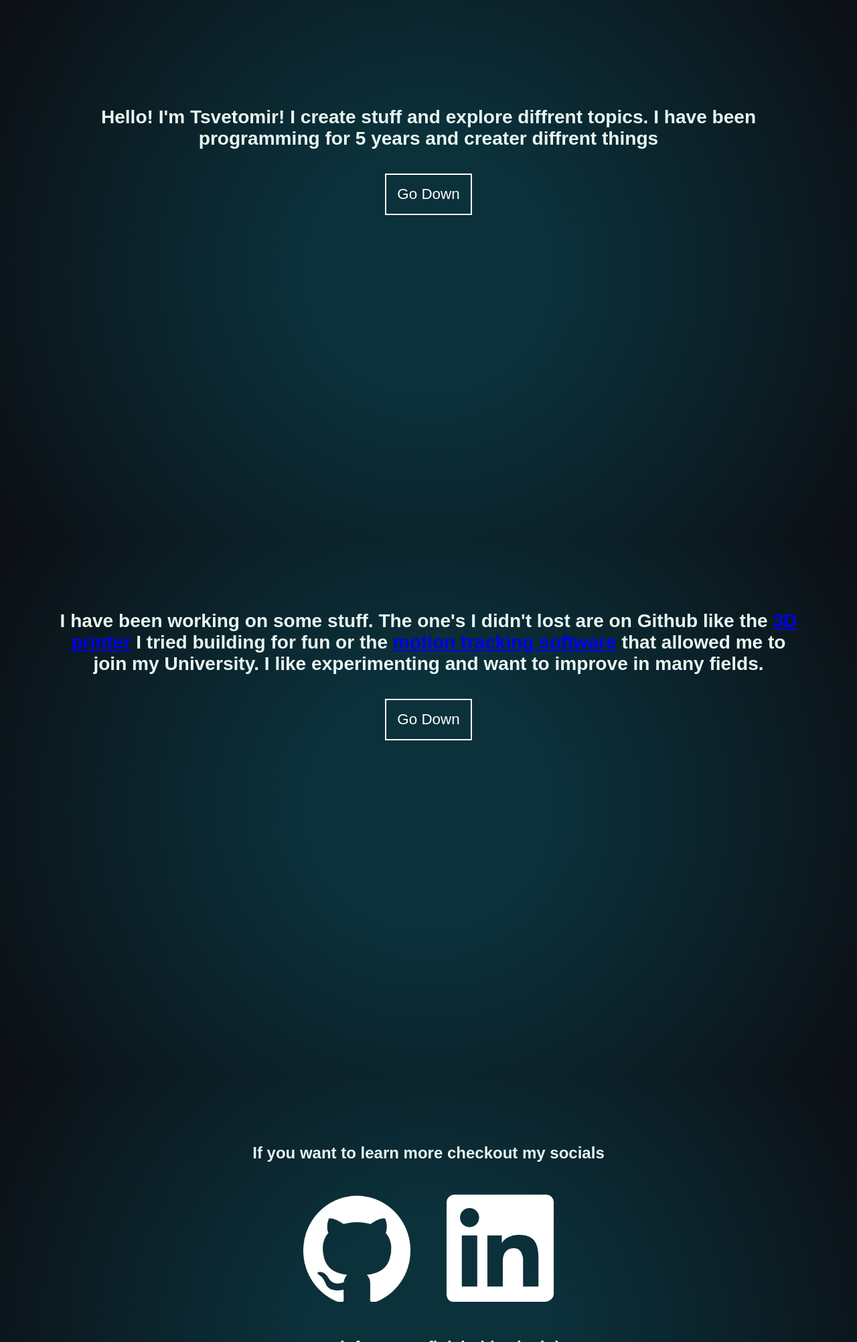
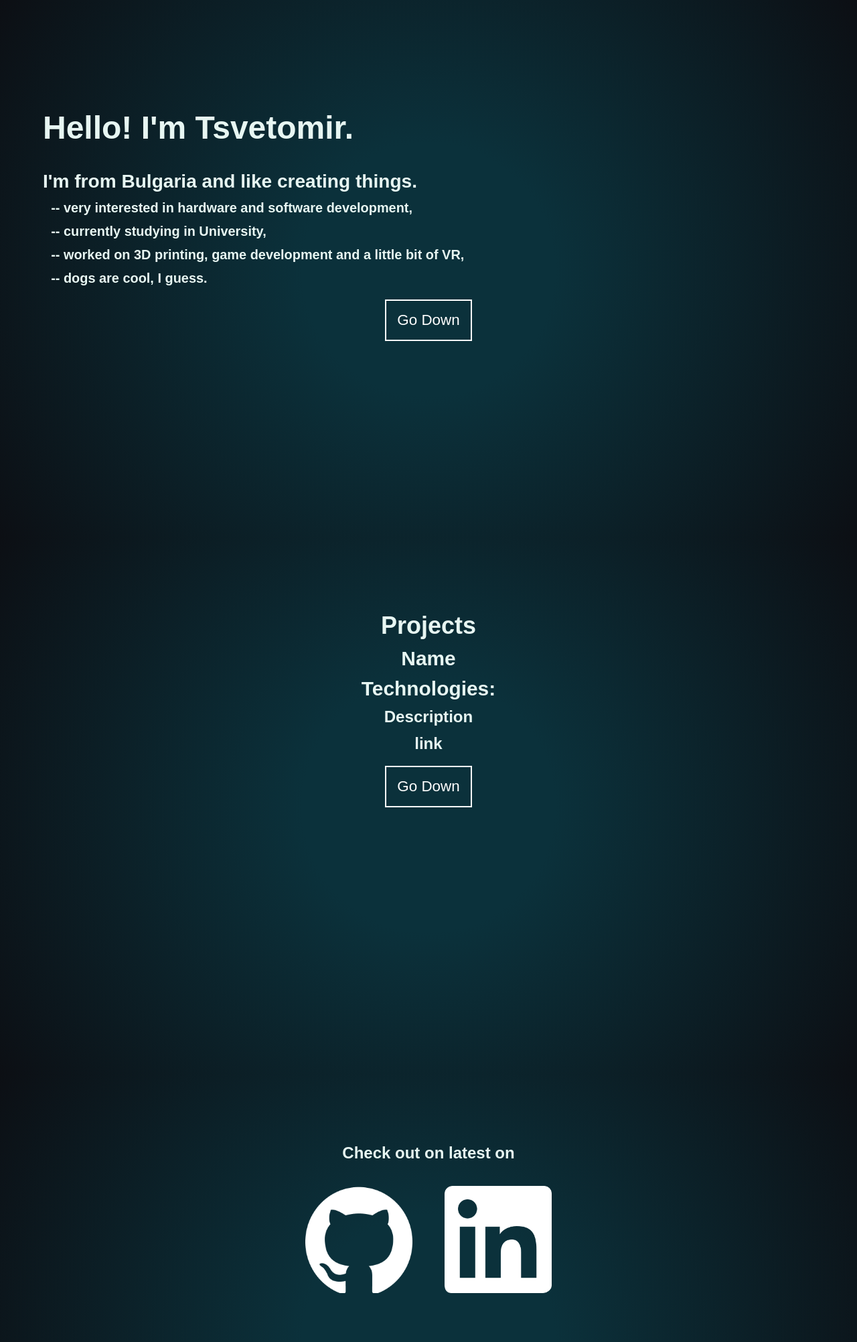
Before and after one commit to eGuardianDev/eGuardianDev.github.io, a plain HTML site: page index.html in a window 1280 px wide. Shown: the part 797-2800 px from the top of the page at 67% size. Drawn offline with nearby package versions, Linux system fonts and the light colour scheme.

Commit message:
better buttons, better introduction, preparing projects layout

```diff
--- a/CSS/main.css
+++ b/CSS/main.css
@@ -123,3 +123,76 @@ body{
     to{
         color:red}
 }
+
+/*  introduction */
+.instroductionDiv{
+    /* float:left; */
+    text-align:left;
+    padding-left: 5%;
+    padding-top: 10%;
+    width: 95%;
+}
+
+.instroductionDiv h1, h2,h3{
+    margin-bottom:3%;
+}
+.instroductionDiv  h4, h5,h6{
+    margin:2%;
+}
+
+
+
+/*  projects */
+
+
+.projectBox h1,h2,h3{
+    margin-bottom:1%;
+}
+.projectBox  h4,h5,h6{
+    margin:1%;
+}
+
+.projectBox  p{
+    font-size:80%;
+    margin:1%;
+}
+
+
+/*  social */
+ .hide{
+    animation-name: moveTextSocialMediaOut;
+    animation-duration:250ms;
+    display: block;
+    opacity:0%;
+    justify-content: center;
+    align-items: center;
+    position: relative;
+    left: 50%;
+    transform: translateX(-50%)
+    /* display:none; */
+}
+.socialButtonsBox{
+    max-width: fit-content;
+    margin-left: auto;
+    margin-right: auto;
+    display: flex;
+	flex-direction: row;
+	flex-wrap: wrap;
+}
+.buttonBox{
+    text-align: center;
+}
+.buttonBox:hover  .hide{
+    display:flex;
+    opacity:100%;
+    animation-timing-function:cubic-bezier(0.075, 0.82, 0.165, 1);
+    animation-name: moveTextSocialMedia;
+    animation-duration: 250ms;
+
+}@keyframes moveTextSocialMedia {
+    0% { top:5%; opacity:0%}
+    100% {top: 0%; opacity:100%}
+  }@keyframes moveTextSocialMediaOut {
+      0% {top: 0%; opacity:100%}
+    100% { top:5%; opacity:0%}
+}
--- a/index.html
+++ b/index.html
@@ -48,9 +48,15 @@
         </div>
 
         <div style="height:100vh">
-            <div style="padding:10vw">
-                <h3><bold>Hello! I'm Tsvetomir!</bold> I create stuff and explore diffrent topics. I have been programming for 5 years and creater diffrent things
-                </h3>
+            <div >
+                <div class="instroductionDiv">
+                    <h1><bold>Hello! I'm Tsvetomir.</bold></h1>
+                    <h3> I'm from Bulgaria and like creating things.</h3>
+                    <h5>-- very interested in hardware and software development,</h5>
+                    <h5>-- currently studying in University,</h5>
+                    <h5>-- worked on 3D printing, game development and a little bit of VR,</h5>
+                    <h5>-- dogs are cool, I guess.</h5>
+                </div>
                 <a  style="opacity:1;" id= "btn" onclick="window.scrollTo(0,  window.innerHeight*2);">Go Down</a>
             </div>
         </div>
@@ -58,20 +64,42 @@
 
         <div style="height:100vh">
             <div style="padding:10vh">
-                <h3>
-                    I have been working on some stuff. The one's I didn't lost are on Github like the <a target="_blank"  href="https://github.com/eGuardianDev/Modul3D">3D printer</a> I tried building for fun or the <a target="_blank"  href="https://github.com/eGuardianDev/GRVR">motion tracking software</a> that allowed me to join my University. I like experimenting and want to improve in many fields.
-                </h3>
+                <h2>
+                    Projects
+
+                    <div>
+
+                        <div class ="projectBox">
+                            <h5>Name</h5>
+                            <h5>Technologies:</h5>
+                            <h6>Description</h6>
+                            <p></p>
+                            <a><h6>link</h6></a>
+                        </div>
+
+
+                    </div>
+                </h2>
                 <a  style="opacity:1;" id= "btn" onclick="window.scrollTo(0,  window.innerHeight *3);">Go Down</a>
             </div>
         </div>
 
         <div style="height:100vh">
             <div style="padding:10vh">
-                <h3 style="font-size:3vh"> If you want to learn more checkout my socials</h3>
-                <a id="btn" style="border:none; border-radius: 50%;"href="https://www.Github.com/eGuardianDev"><img  style="height: 20vh; width: 20vh;"  src="img/github-mark-white.png">
-                </a> <a id="btn"  style="border:none; border-radius: 5%;" href="https://www.linkedin.com/in/tsvetomir-staikov/"><img style="height: 20vh; width: 20vh;" src="img/linkedin-app-white-icon.png"></a>
+                <h3 style="font-size:3vh"> Check out on latest on</h3>
+                <div class ="socialButtonsBox">
+                        <div class = "buttonBox">
+                            <a id="btn" style="border:none; border-radius: 50%;"href="https://www.Github.com/eGuardianDev"><img  style="height: 20vh; width: 20vh;"  src="img/github-mark-white.png">
+                        </a>
+                        <div class = "hide">Github</div>
+                    </div>
+                    <div class = "buttonBox">
+                        <a id="btn"  style="border:none; border-radius: 5%;" href="https://www.linkedin.com/in/tsvetomir-staikov/"><img style="height: 20vh; width: 20vh;" src="img/linkedin-app-white-icon.png"></a>
+                        <div class = "hide">LinkedIn</div>
+
+                    </div>
+                </div>
                 <h3 style="font-size:3vh"> or wait for me to finish this site lol</h3>
-
                 <a  style="opacity:1;" id= "btn" onclick="window.scrollTo(0,  0);">Back up!</a>
             </div>
 
```
